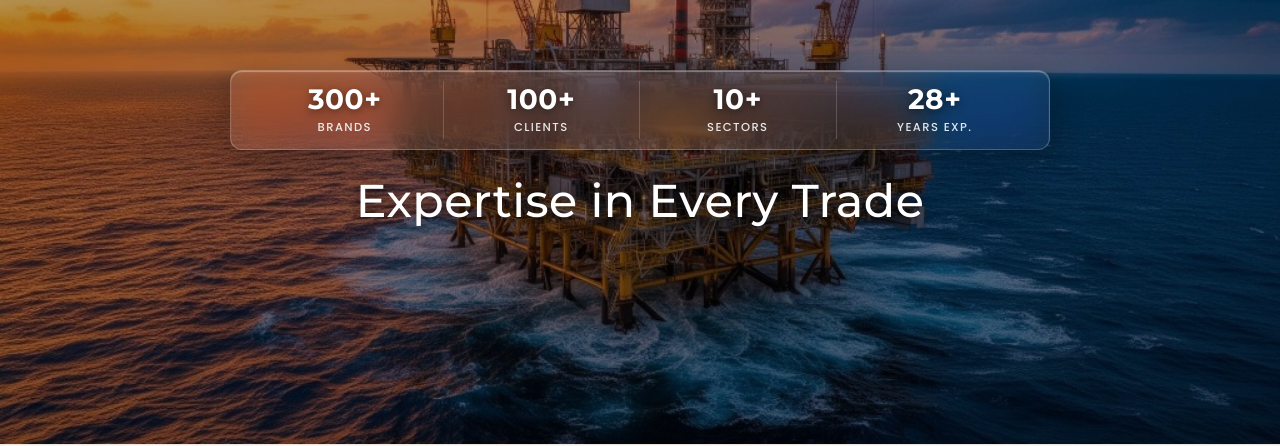
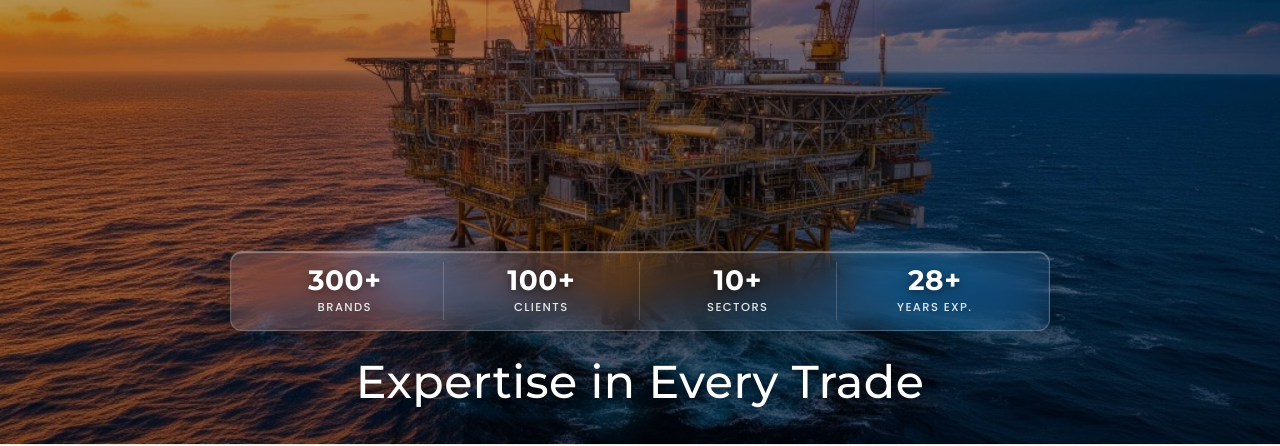
Before and after one commit to dapps-git/ORIENT_dynamic_MERN_Website, a Next.js app in the folder frontend/: page / in a window 1280 px wide. Shown: the part 196-642 px from the top of the page. Built offline with nearby package versions, Linux system fonts and the light colour scheme; no server answers.

Commit message:
style: position hero glassy stats and headline lower towards bottom

```diff
--- a/frontend/components/home/HeroSection.tsx
+++ b/frontend/components/home/HeroSection.tsx
@@ -35,7 +35,7 @@ export default function HeroSection() {
           display: 'flex',
           flexDirection: 'column',
           alignItems: 'center',
-          justifyContent: 'space-between',
+          justifyContent: 'flex-end',
           color: '#ffffff',
           overflow: 'hidden',
           backgroundColor: '#000000',
@@ -81,8 +81,8 @@ export default function HeroSection() {
             display: 'flex',
             flexDirection: 'column',
             alignItems: 'center',
-            justifyContent: 'center',
-            padding: '90px 24px 38px',
+            justifyContent: 'flex-end',
+            padding: '110px 24px 34px',
             flex: '1 0 auto',
           }}
         >
@@ -93,7 +93,7 @@ export default function HeroSection() {
               position: 'relative',
               width: '100%',
               maxWidth: '820px',
-              margin: '0 auto',
+              margin: 'auto auto 0',
               background:
                 'linear-gradient(135deg, rgba(255, 255, 255, 0.13) 0%, rgba(255, 255, 255, 0.05) 100%)',
               backdropFilter: 'blur(20px) saturate(180%)',
@@ -424,13 +424,15 @@ export default function HeroSection() {
         /* Mobile Landscape Aspect Ratio Model */
         @media (max-width: 768px) {
           .hero-video-section {
-            min-height: 380px !important;
-            max-height: 500px !important;
+            min-height: 400px !important;
+            max-height: 520px !important;
             height: auto !important;
+            justify-content: flex-end !important;
           }
 
           .hero-video-content {
-            padding: 68px 16px 20px !important;
+            padding: 85px 16px 22px !important;
+            justify-content: flex-end !important;
           }
 
           .hero-video-title {
@@ -442,7 +444,7 @@ export default function HeroSection() {
           .hero-glassy-stats-bar {
             width: calc(100% - 20px) !important;
             max-width: 460px !important;
-            margin: 0 auto !important;
+            margin: auto auto 0 !important;
             padding: 8px 4px !important;
             grid-template-columns: repeat(4, 1fr) !important;
             background: linear-gradient(135deg, rgba(255, 255, 255, 0.14) 0%, rgba(255, 255, 255, 0.05) 100%) !important;
```
